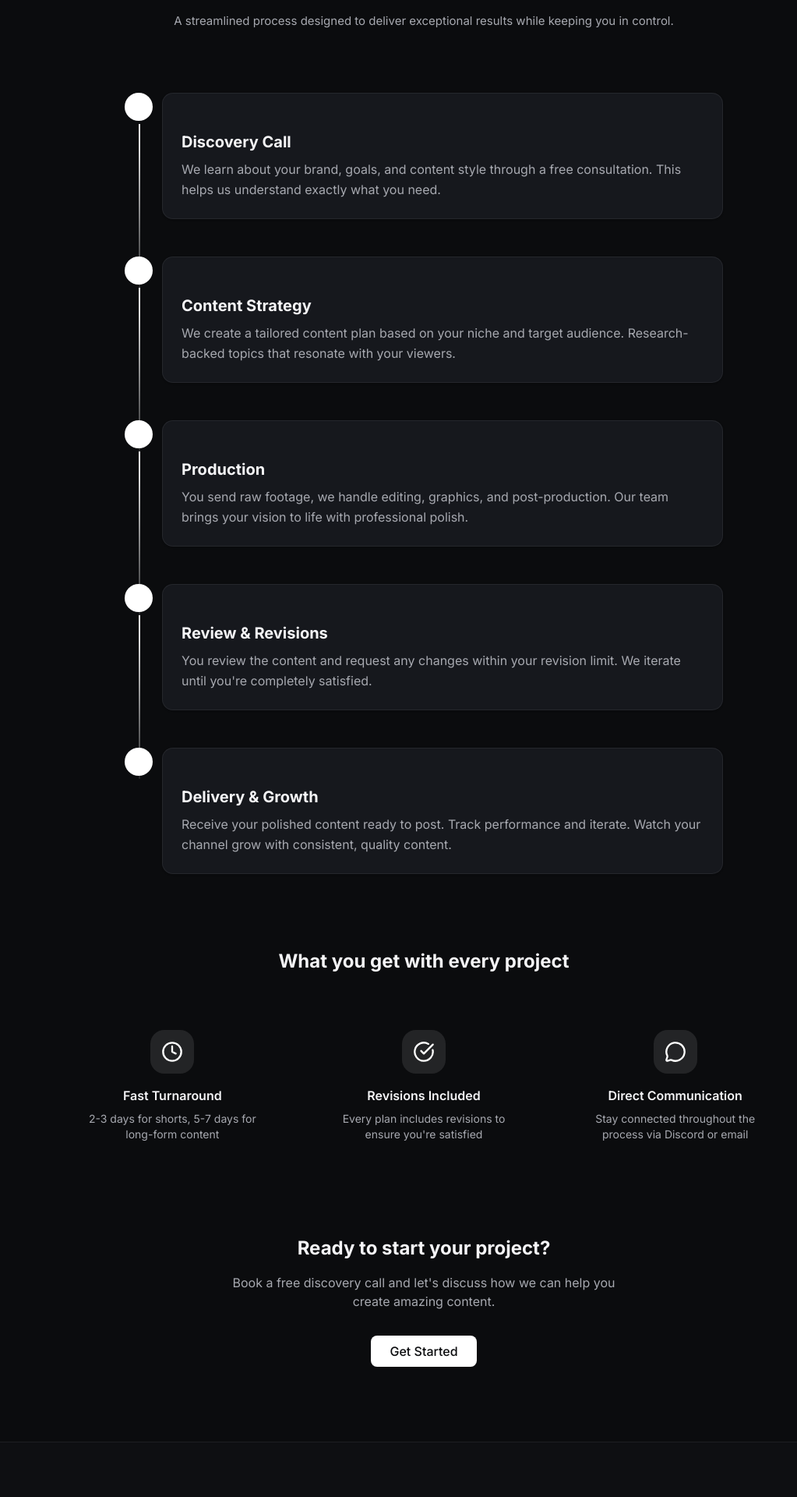
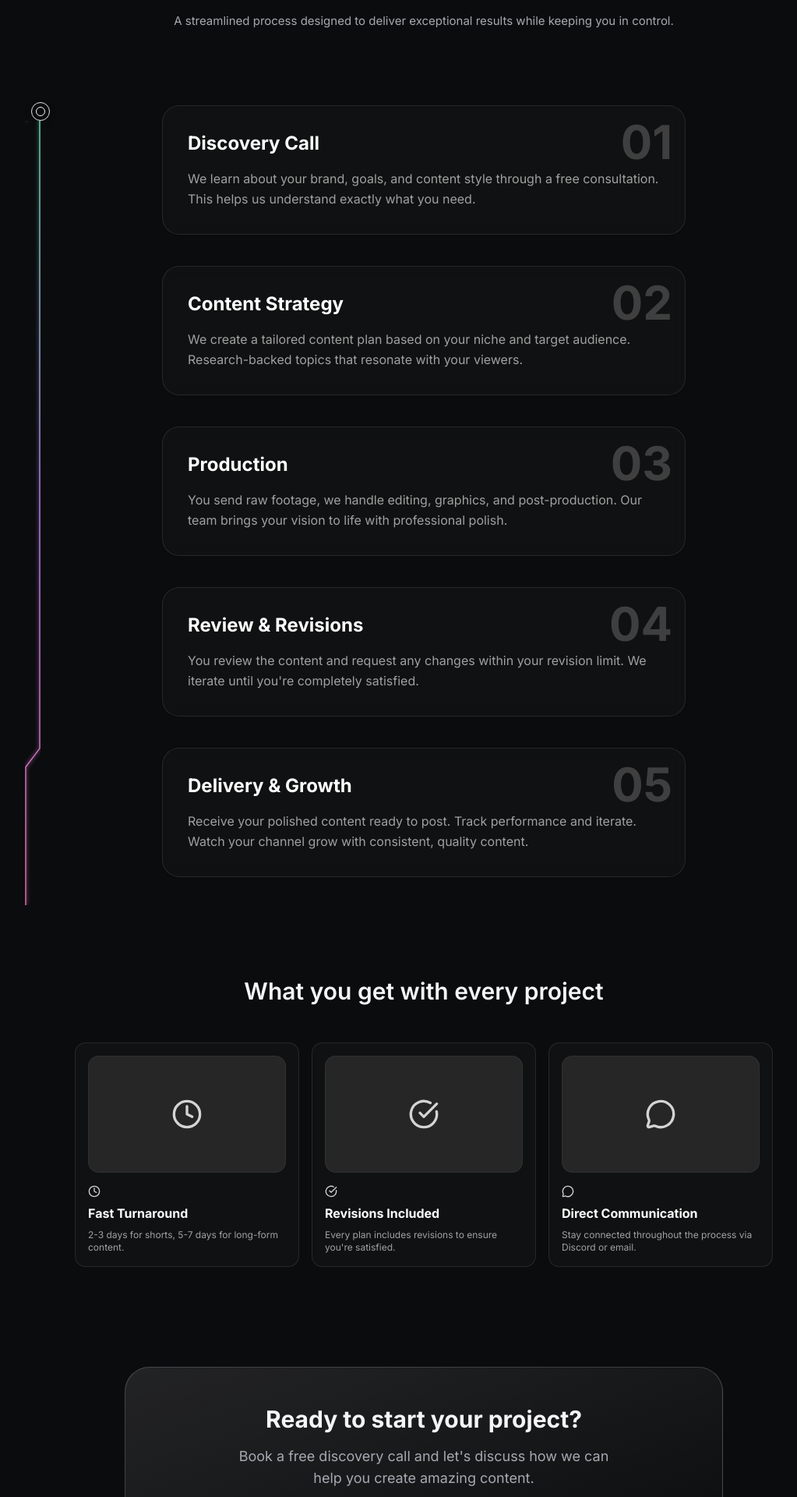
Before and after one commit to prem-thatikonda29/sain-studios, a Next.js app: page /process in a window 1280 px wide. Shown: the part 240-2160 px from the top of the page at 78% size, without its empty margins (96-1119 px from the left). Built offline with nearby package versions, Linux system fonts and the light colour scheme.

Commit message:
feat: Redesign process page with TracingBeam for the timeline and BentoGrid for features.

```diff
--- a/src/app/process/page.tsx
+++ b/src/app/process/page.tsx
@@ -7,15 +7,16 @@ import { Header } from "@/components/layout/Header";
 import { Footer } from "@/components/layout/Footer";
 import { Container } from "@/components/layout/Container";
 import { SectionHeading } from "@/components/ui/SectionHeading";
-import { Card, CardContent } from "@/components/ui/card";
 import { Button } from "@/components/ui/button";
 import { processSteps } from "@/data/process";
+import { TracingBeam } from "@/components/ui/tracing-beam";
+import { BentoGrid, BentoGridItem } from "@/components/ui/bento-grid";
 
 export default function ProcessPage() {
   return (
     <>
       <Header />
-      <main className="pt-32 pb-24">
+      <main className="pt-32 pb-24 bg-background relative overflow-hidden">
         <Container>
           <SectionHeading
             badge="Process"
@@ -24,96 +25,70 @@ export default function ProcessPage() {
             align="center"
           />
 
-          {/* Process Timeline */}
-          <div className="mt-20 max-w-3xl mx-auto">
+          {/* Process Timeline with Tracing Beam */}
+          <div className="mt-20">
+            <TracingBeam className="px-2">
+              <div className="max-w-2xl mx-auto antialiased pt-4 relative">
                 {processSteps.map((step, index) => (
                   <motion.div
-                key={step.step}
+                    key={index}
                     initial={{ opacity: 0, x: -20 }}
                     whileInView={{ opacity: 1, x: 0 }}
-                viewport={{ once: true }}
-                transition={{ duration: 0.5, delay: index * 0.1 }}
-                className="relative pl-12 pb-12 last:pb-0"
+                    viewport={{ once: true, margin: index < 3 ? "0px" : "-100px" }}
+                    transition={{ duration: 0.5, delay: index < 3 ? index * 0.1 : 0 }}
+                    className="mb-10 last:mb-0"
                   >
-                {/* Timeline line */}
-                {index < processSteps.length - 1 && (
-                  <div className="absolute left-[18px] top-10 w-0.5 h-full bg-gradient-to-b from-white to-white/10" />
-                )}
-
-                {/* Step number */}
-                <div className="absolute left-0 top-0 w-9 h-9 rounded-full bg-primary flex items-center justify-center text-white font-bold text-sm">
-                  {step.step}
+                    <div className="font-sans bg-neutral-900/50 backdrop-blur-sm p-6 md:p-8 rounded-3xl border border-white/10 shadow-sm relative overflow-hidden group hover:border-white/20 transition-colors duration-300">
+                      <div className="absolute top-0 right-0 p-4 opacity-20 font-bold text-4xl md:text-6xl text-white pointer-events-none select-none">
+                        0{step.step}
                       </div>
 
-                {/* Content */}
-                <Card className="hover:border-primary/30 transition-colors">
-                  <CardContent className="pt-6">
-                    <h3 className="text-xl font-bold text-foreground mb-2">
+                      <h3 className="text-xl md:text-2xl font-bold text-white mb-4 relative z-10 group-hover:text-primary transition-colors duration-300">
                         {step.title}
                       </h3>
-                    <p className="text-muted-foreground leading-relaxed">
+                      <p className="text-neutral-400 leading-relaxed relative z-10 text-sm md:text-base">
                         {step.description}
                       </p>
-                  </CardContent>
-                </Card>
+                    </div>
                   </motion.div>
                 ))}
               </div>
+            </TracingBeam>
+          </div>
 
-          {/* What You Get Section */}
-          <div className="mt-24">
-            <h3 className="text-2xl font-bold text-foreground text-center mb-12">
+          {/* What You Get Section with Bento Grid */}
+          <div className="mt-32">
+            <h3 className="text-3xl font-sans font-semibold text-foreground text-center mb-12">
               What you get with every project
             </h3>
-            <div className="grid grid-cols-1 md:grid-cols-3 gap-8">
-              <div className="text-center p-6">
-                <div className="w-14 h-14 mx-auto mb-4 rounded-2xl bg-primary/10 flex items-center justify-center">
-                  <Clock className="w-7 h-7 text-primary" />
-                </div>
-                <h4 className="font-semibold text-foreground mb-2">
-                  Fast Turnaround
-                </h4>
-                <p className="text-sm text-muted-foreground">
-                  2-3 days for shorts, 5-7 days for long-form content
-                </p>
-              </div>
-              <div className="text-center p-6">
-                <div className="w-14 h-14 mx-auto mb-4 rounded-2xl bg-primary/10 flex items-center justify-center">
-                  <CheckCircle className="w-7 h-7 text-primary" />
-                </div>
-                <h4 className="font-semibold text-foreground mb-2">
-                  Revisions Included
-                </h4>
-                <p className="text-sm text-muted-foreground">
-                  Every plan includes revisions to ensure you&apos;re satisfied
-                </p>
-              </div>
-              <div className="text-center p-6">
-                <div className="w-14 h-14 mx-auto mb-4 rounded-2xl bg-primary/10 flex items-center justify-center">
-                  <MessageCircle className="w-7 h-7 text-primary" />
-                </div>
-                <h4 className="font-semibold text-foreground mb-2">
-                  Direct Communication
-                </h4>
-                <p className="text-sm text-muted-foreground">
-                  Stay connected throughout the process via Discord or email
-                </p>
-              </div>
-            </div>
+            <BentoGrid className="max-w-4xl mx-auto">
+              {items.map((item, i) => (
+                <BentoGridItem
+                  key={i}
+                  title={item.title}
+                  description={item.description}
+                  header={item.header}
+                  icon={item.icon}
+                  className={i === 3 || i === 6 ? "md:col-span-2" : ""}
+                />
+              ))}
+            </BentoGrid>
           </div>
 
           {/* CTA */}
-          <div className="mt-24 text-center">
-            <h3 className="text-2xl font-bold text-foreground mb-4">
+          <div className="mt-32 text-center">
+            <div className="max-w-3xl mx-auto bg-gradient-to-br from-primary/10 to-transparent p-12 rounded-[2rem] border border-primary/20">
+              <h3 className="text-3xl font-bold text-foreground mb-4">
                 Ready to start your project?
               </h3>
-            <p className="text-muted-foreground mb-8 max-w-lg mx-auto">
+              <p className="text-muted-foreground mb-8 max-w-lg mx-auto text-lg">
                 Book a free discovery call and let&apos;s discuss how we can help
                 you create amazing content.
               </p>
-            <Button size="lg" asChild>
+              <Button size="lg" className="rounded-full px-8" asChild>
                 <Link href="/contact">Get Started</Link>
               </Button>
+            </div>
           </div>
         </Container>
       </main>
@@ -121,3 +96,36 @@ export default function ProcessPage() {
     </>
   );
 }
+
+const items = [
+  {
+    title: "Fast Turnaround",
+    description: "2-3 days for shorts, 5-7 days for long-form content.",
+    header: (
+      <div className="flex flex-1 w-full h-full min-h-[6rem] rounded-xl bg-neutral-800 items-center justify-center border border-white/5">
+        <Clock className="w-10 h-10 text-neutral-300" />
+      </div>
+    ),
+    icon: <Clock className="h-4 w-4 text-neutral-300" />,
+  },
+  {
+    title: "Revisions Included",
+    description: "Every plan includes revisions to ensure you're satisfied.",
+    header: (
+      <div className="flex flex-1 w-full h-full min-h-[6rem] rounded-xl bg-neutral-800 items-center justify-center border border-white/5">
+        <CheckCircle className="w-10 h-10 text-neutral-300" />
+      </div>
+    ),
+    icon: <CheckCircle className="h-4 w-4 text-neutral-300" />,
+  },
+  {
+    title: "Direct Communication",
+    description: "Stay connected throughout the process via Discord or email.",
+    header: (
+      <div className="flex flex-1 w-full h-full min-h-[6rem] rounded-xl bg-neutral-800 items-center justify-center border border-white/5">
+        <MessageCircle className="w-10 h-10 text-neutral-300" />
+      </div>
+    ),
+    icon: <MessageCircle className="h-4 w-4 text-neutral-300" />,
+  },
+];
--- /dev/null
+++ b/src/components/ui/bento-grid.tsx
@@ -0,0 +1,54 @@
+import { cn } from "@/lib/utils";
+
+export const BentoGrid = ({
+  className,
+  children,
+}: {
+  className?: string;
+  children?: React.ReactNode;
+}) => {
+  return (
+    <div
+      className={cn(
+        "grid md:auto-rows-[18rem] grid-cols-1 md:grid-cols-3 gap-4 max-w-7xl mx-auto ",
+        className
+      )}
+    >
+      {children}
+    </div>
+  );
+};
+
+export const BentoGridItem = ({
+  className,
+  title,
+  description,
+  header,
+  icon,
+}: {
+  className?: string;
+  title?: string | React.ReactNode;
+  description?: string | React.ReactNode;
+  header?: React.ReactNode;
+  icon?: React.ReactNode;
+}) => {
+  return (
+    <div
+      className={cn(
+        "row-span-1 rounded-xl group/bento hover:shadow-xl transition duration-200 shadow-input shadow-none p-4 bg-neutral-900/50 border border-white/10 justify-between flex flex-col space-y-4",
+        className
+      )}
+    >
+      {header}
+      <div className="group-hover/bento:translate-x-2 transition duration-200">
+        {icon}
+        <div className="font-sans font-bold text-white mb-2 mt-2">
+          {title}
+        </div>
+        <div className="font-sans font-normal text-neutral-400 text-xs">
+          {description}
+        </div>
+      </div>
+    </div>
+  );
+};
--- /dev/null
+++ b/src/components/ui/tracing-beam.tsx
@@ -0,0 +1,127 @@
+"use client";
+import React, { useEffect, useRef, useState } from "react";
+import {
+  motion,
+  useTransform,
+  useScroll,
+  useSpring,
+} from "framer-motion";
+import { cn } from "@/lib/utils";
+
+export const TracingBeam = ({
+  children,
+  className,
+}: {
+  children: React.ReactNode;
+  className?: string;
+}) => {
+  const ref = useRef<HTMLDivElement>(null);
+  const { scrollYProgress } = useScroll({
+    target: ref,
+    offset: ["start 0.5", "end 0.5"],
+  });
+
+  const contentRef = useRef<HTMLDivElement>(null);
+  const [svgHeight, setSvgHeight] = useState(0);
+
+  useEffect(() => {
+    if (contentRef.current) {
+      setSvgHeight(contentRef.current.offsetHeight);
+    }
+  }, []);
+
+  const contentPath = useSpring(scrollYProgress, {
+    stiffness: 500,
+    damping: 90,
+  });
+
+  return (
+    <motion.div
+      ref={ref}
+      className={cn("relative w-full max-w-4xl mx-auto h-full", className)}
+    >
+      <div className="hidden lg:block absolute -left-20 top-3">
+        <motion.div
+          transition={{
+            duration: 0.2,
+            delay: 0.5,
+          }}
+          animate={{
+            boxShadow:
+              scrollYProgress.get() > 0
+                ? "none"
+                : "rgba(0, 0, 0, 0.24) 0px 3px 8px",
+          }}
+          className="ml-[24px] h-6 w-6 rounded-full border border-neutral-200 shadow-sm flex items-center justify-center"
+        >
+          <motion.div
+            transition={{
+              duration: 0.2,
+              delay: 0.5,
+            }}
+            animate={{
+              backgroundColor:
+                scrollYProgress.get() > 0 ? "white" : "var(--emerald-500)",
+              borderColor:
+                scrollYProgress.get() > 0 ? "white" : "var(--emerald-600)",
+            }}
+            className="h-3 w-3  rounded-full border border-neutral-300 bg-white"
+          />
+        </motion.div>
+        <svg
+          viewBox={`0 0 20 ${svgHeight}`}
+          width="20"
+          height={svgHeight} // Set the SVG height
+          className=" ml-4 block"
+          aria-hidden="true"
+        >
+          <motion.path
+            d={`M 1 0V -36 l 18 24 V ${svgHeight * 0.8} l -18 24V ${svgHeight}`}
+            fill="none"
+            stroke="#9091A0"
+            strokeOpacity="0.16"
+            transition={{
+              duration: 10,
+            }}
+          ></motion.path>
+          <motion.path
+            d={`M 1 0V -36 l 18 24 V ${svgHeight * 0.8} l -18 24V ${svgHeight}`}
+            fill="none"
+            stroke="url(#gradient)"
+            strokeWidth="1.25"
+            className="motion-reduce:hidden"
+            transition={{
+              duration: 10,
+            }}
+            filter="url(#glow)"
+            style={{
+              pathLength: contentPath,
+            }}
+          ></motion.path>
+          <defs>
+            <motion.linearGradient
+              id="gradient"
+              gradientUnits="userSpaceOnUse"
+              x1="0"
+              x2="0"
+              y1="0"
+              y2={svgHeight}
+            >
+              <stop stopColor="#6EE7B7"></stop>
+              <stop offset="0.5" stopColor="#C084FC"></stop>
+              <stop offset="1" stopColor="#F472B6"></stop>
+            </motion.linearGradient>
+            <filter id="glow" x="-50%" y="-50%" width="200%" height="200%">
+               <feGaussianBlur stdDeviation="2.5" result="coloredBlur" />
+               <feMerge>
+                  <feMergeNode in="coloredBlur" />
+                  <feMergeNode in="SourceGraphic" />
+               </feMerge>
+            </filter>
+          </defs>
+        </svg>
+      </div>
+      <div ref={contentRef}>{children}</div>
+    </motion.div>
+  );
+};
```
Lines whose indentation alone changed are shown as unchanged.
